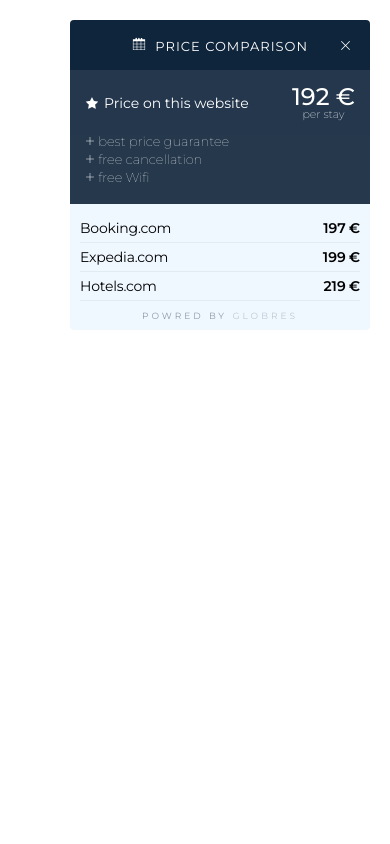
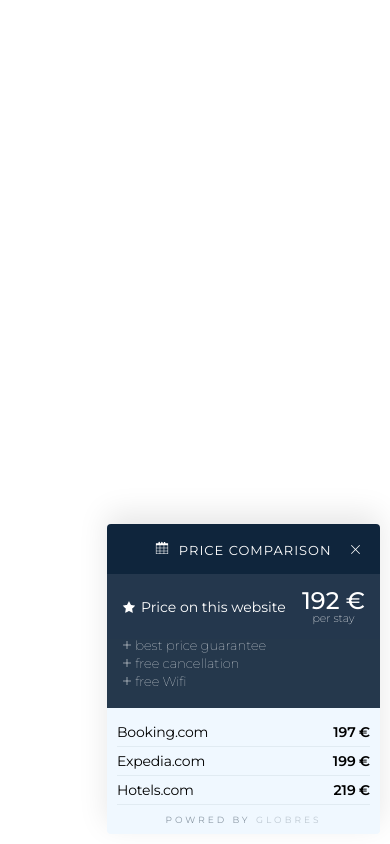
Before and after one commit to lahraichimehdi/XTEASE-WIDGET, a plain HTML site: page V1/index.html in a window 390 px wide. Drawn offline with Linux system fonts and the light colour scheme.

Commit message:
Update style.css

```diff
--- a/V1/css/style.css
+++ b/V1/css/style.css
@@ -148,3 +148,30 @@ body {
     text-transform: uppercase;
     opacity: .5;
 }
+
+
+@media screen and (max-width: 768px) {
+    .xt__container {
+        width: 70%;
+        height: auto;
+        top: inherit;
+        bottom: 10px;
+        right: 10px;
+        left: inherit;
+        border-radius: 4px;
+        box-shadow: 0 -10px 30px rgba(0, 0, 0, 0.1);
+    }
+
+    .xt__header--top {
+        /* position: fixed; */
+        width: 100%;
+        z-index: 9999;
+    }
+
+    .xt__header--bottom {
+        /* position: fixed; */
+        /* bottom: 0; */
+        width: 100%;
+    }
+
+}
```
